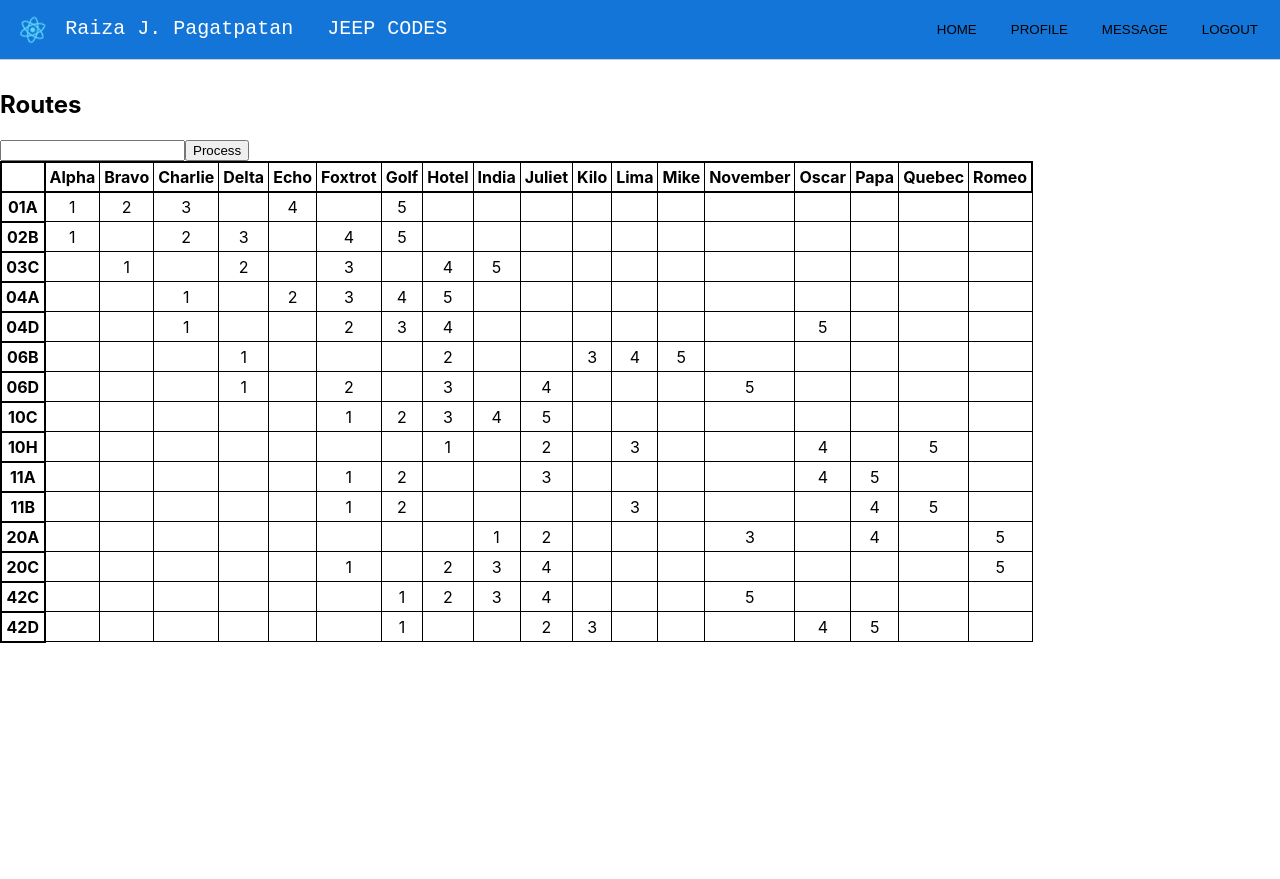
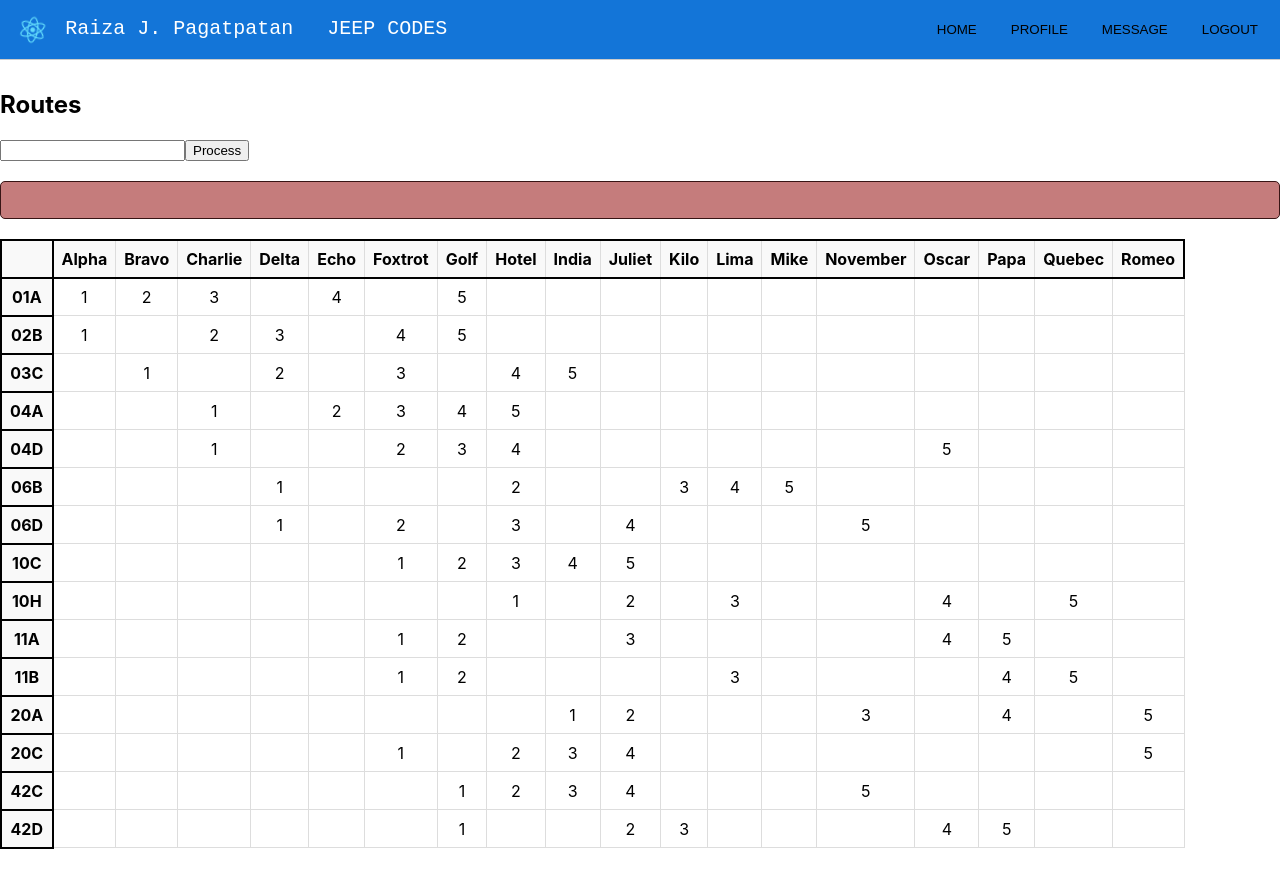
Before and after one commit to RaizaPagatpatan/jeep-codes, a React (Create React App) app: page / in a window 1280 px wide. Before the commit the page ends 800 px from the top, so only its background shows below. Built offline with nearby package versions, Linux system fonts and the light colour scheme.

Commit message:
Ambot ani

```diff
--- a/src/assets/css/Content.css
+++ b/src/assets/css/Content.css
@@ -1,28 +1,54 @@
 .table-container {
     overflow-x: auto;
+    margin-top: 20px;
 }
 
 table {
     border-collapse: collapse;
     width: 30%;
+    margin-bottom: 20px;
 }
 
 td, th {
-    border: 1px solid black;
-    padding: 4px;
+    border: 1px solid #ddd;
+    padding: 8px;
     text-align: center;
 }
 
 th {
     font-weight: bold;
+    background-color: #f2f2f2;
 }
 
 tr:first-child {
     font-weight: bold;
     border: 2px solid black;
+    background-color: #f9f9f9;
 }
 
 td:first-child {
     font-weight: bold;
     border: 2px solid black;
+    background-color: #f9f9f9;
 }
+
+tr:hover {
+    background-color: #f5f5f5;
+}
+
+
+
+/*OUPUT*/
+
+.output {
+    margin-top: 20px;
+    padding: 10px;
+    border: 1px solid #381515;
+    border-radius: 5px;
+    background-color: #c57c7c;
+}
+
+.output-text {
+    font-size: 16px;
+    color: #333;
+}
--- a/src/components/Content.jsx
+++ b/src/components/Content.jsx
@@ -61,7 +61,9 @@ function App() {
                 <input type="text" value={inputValue} onChange={handleInputChange} />
                 <button onClick={handleProcess}>Process</button>
             </div>
-            <div className="output">{output}</div>
+            <div className="output">
+                <p className="output-text">{output}</p>
+            </div>
 
             <div className="table-container">
             <table>
```
